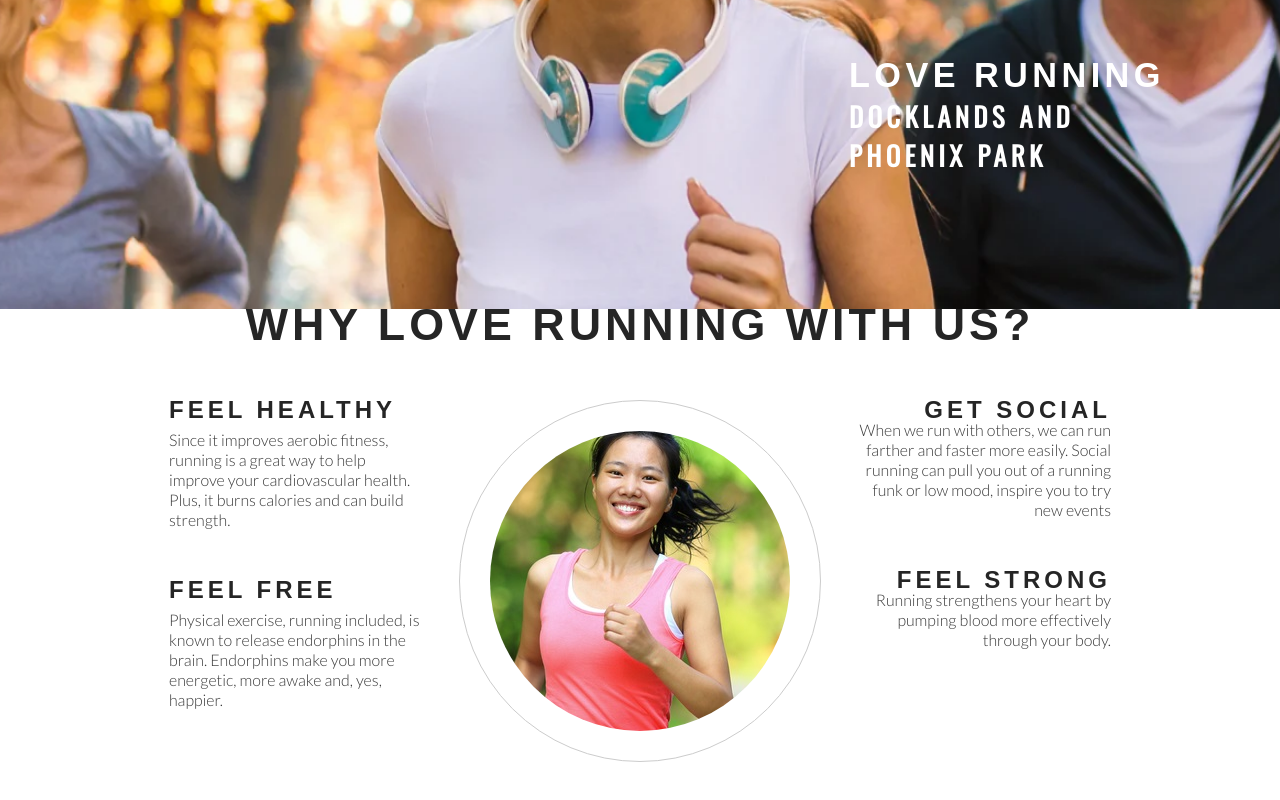
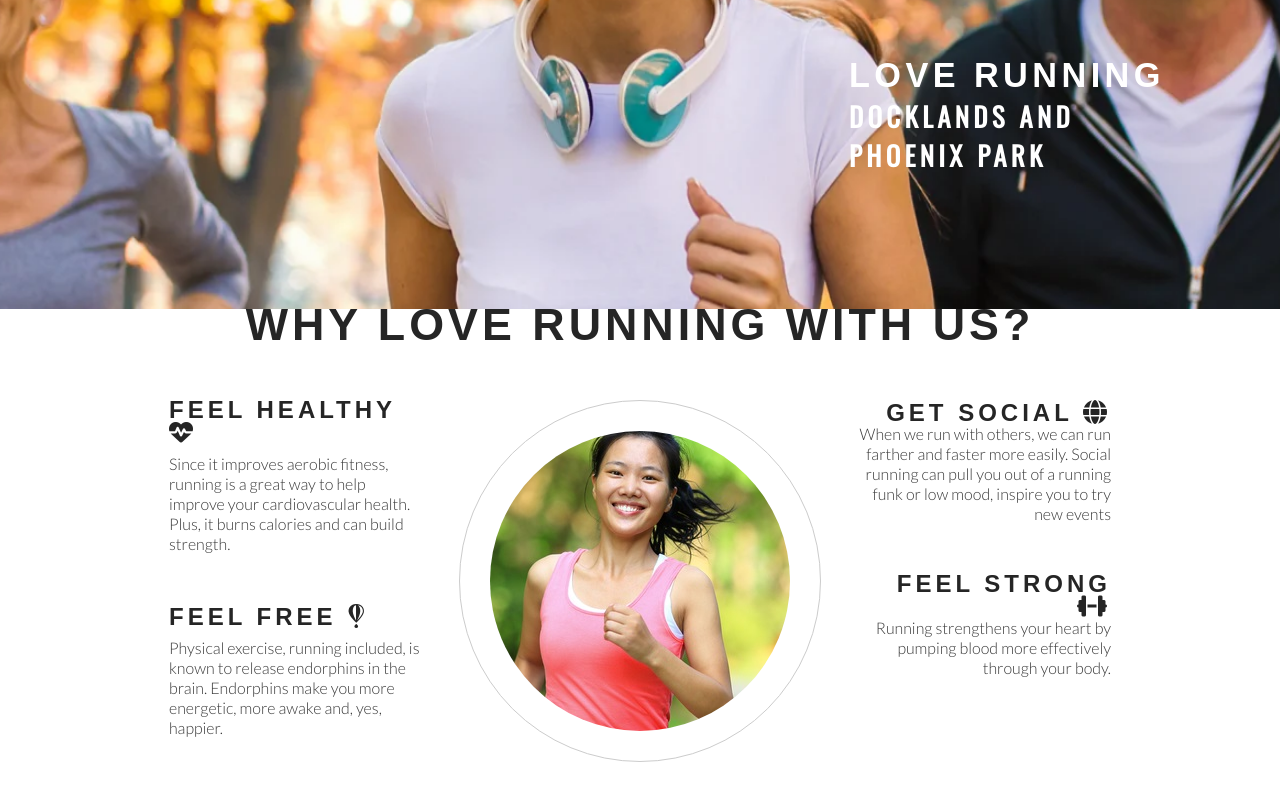
Before and after one commit to FiMcMahon/love-running, a plain HTML site: page index.html in a window 1280 px wide. Shown: the part 396-1196 px from the top of the page. Drawn offline with nearby package versions, Linux system fonts and the light colour scheme.

Commit message:
Add icons and style

```diff
--- a/index.html
+++ b/index.html
@@ -37,12 +37,12 @@
         <h2 id="welcome">Why Love Running with Us?</h2>
         <div id="left-about">
             <div class="left-about-heading">
-            <h2>Feel Healthy</h2>
+            <h2>Feel Healthy <i class="fa-solid fa-heart-pulse"></i></h2>
             <hr>
             <p>Since it improves aerobic fitness, running is a great way to help improve your cardiovascular health. Plus, it burns calories and can build strength.</p>
         </div>
         <div class="left-about-heading">
-            <h2>Feel Free</h2>
+            <h2>Feel Free <i class="fa-brands fa-fly"></i></h2>
             <hr>
             <p>Physical exercise, running included, is known to release endorphins in the brain. Endorphins make you more energetic, more awake and, yes, happier.</p>
         </div>
@@ -51,12 +51,12 @@
 
         <div id="right-about">
             <div class="right-about-heading">
-                <h2>Get Social</h2>
+                <h2>Get Social <i class="fa-solid fa-globe"></i></h2>
                 <p>When we run with others, we can run farther and faster more easily. Social running can pull you out of a running funk or low mood, inspire you to try new events</p>
             </div>
 
         <div class="right-about-heading">
-            <h2>Feel Strong</h2>
+            <h2>Feel Strong <i class="fa-solid fa-dumbbell"></i></h2>
             <p>Running strengthens your heart by pumping blood more effectively through your body.</p>
         </div>
     </div>
@@ -71,9 +71,11 @@
     <section>
         Running Locations,distances and times
     </section>
-</body>
+
 <footer>
     Social Media links here
 </footer>
-
-</html>
+<!-------add font awesome link here---->
+    <script src="https://kit.fontawesome.com/ec89fc2cdd.js" crossorigin="anonymous"></script>
+</body>
+    </html>
```
